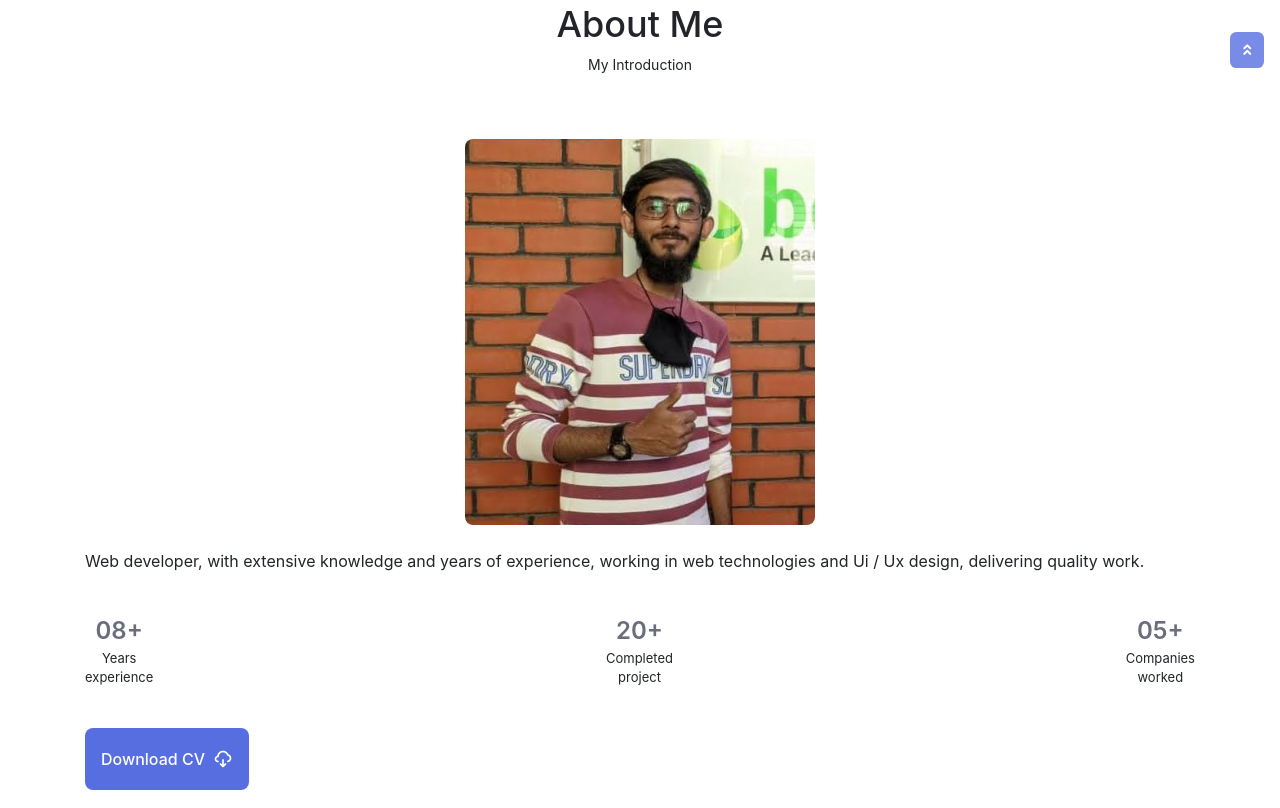
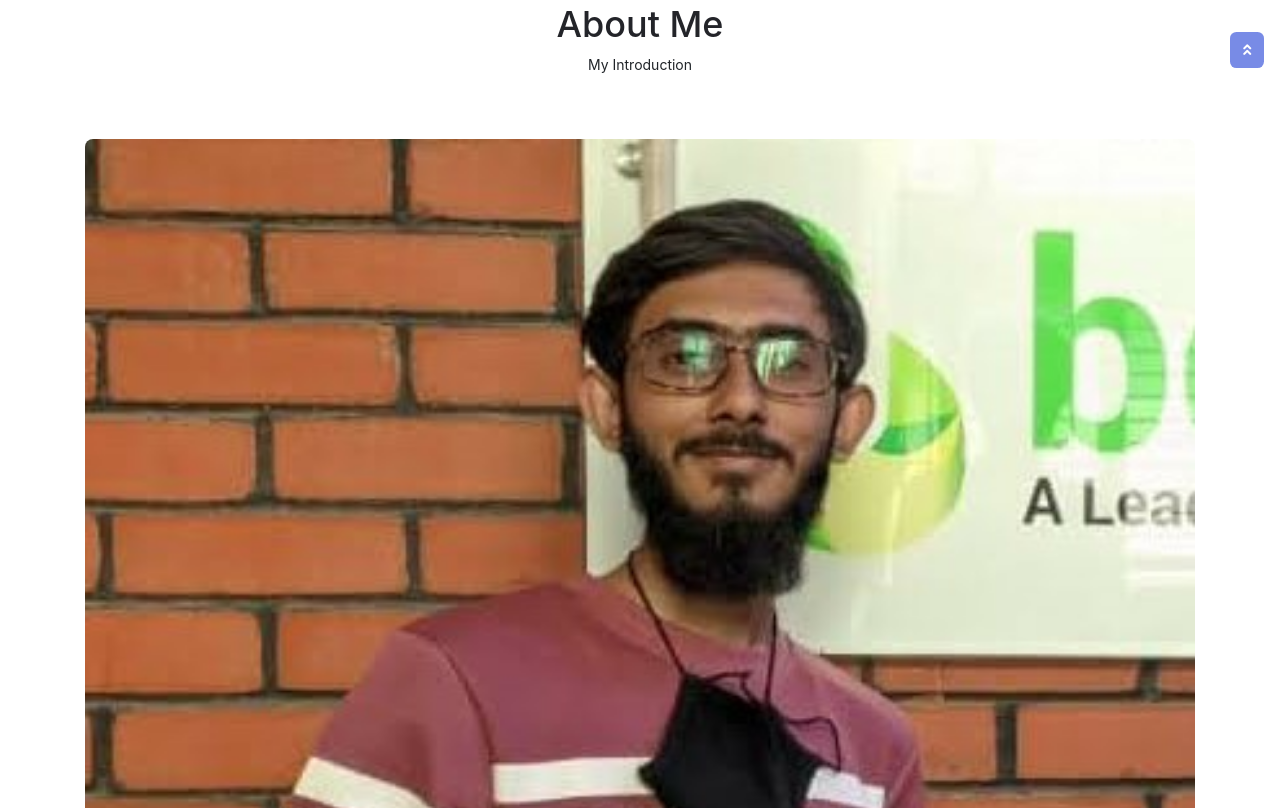
Before and after one commit to Shazeedul/shazeedul.github.io, a plain HTML site: page index.html in a window 1280 px wide. Shown: the part 892-1700 px from the top of the page. Drawn offline with nearby package versions, Linux system fonts and the light colour scheme.

Commit message:
test height

```diff
--- a/index.html
+++ b/index.html
@@ -135,7 +135,7 @@
                 <h2 class="section__title">About Me</h2>
                 <span class="section__subtitle">My Introduction</span>
                 <div class="about__container container grid">
-                    <img src="../assets/img/my_photo1.jpg" alt="" class="about__img">
+                    <img src="../assets/img/my_photo1.jpg" alt="" class="about__img w-100 h-100">
 
                     <div class="about__data">
                         <p class="about__description">Web developer, with extensive knowledge and years of experience, working in web technologies and Ui / Ux design, delivering quality work.</p>
```
